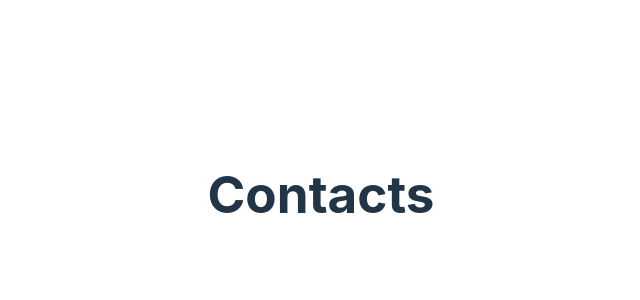
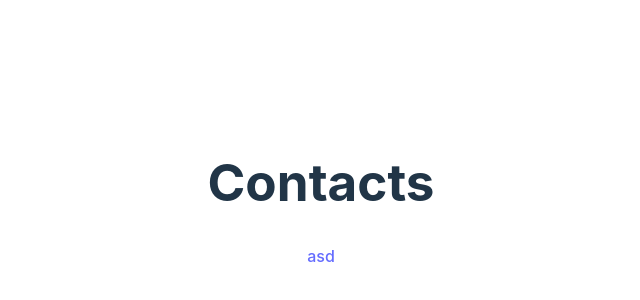
Before and after one commit to GreeningSiren/fire-ipc, a React (Vite) app: page /contacts in a window 1280 px wide. Shown: the part 206-506 px from the top of the page, without its empty margins (319-959 px from the left). Built offline with nearby package versions, Linux system fonts and the light colour scheme.

Commit message:
Added text to return a tag

```diff
--- a/src/pages/Contacts.jsx
+++ b/src/pages/Contacts.jsx
@@ -2,7 +2,7 @@ export default function Contacts() {
     return (
         <div>
             <h1>Contacts</h1>
-            <a href="/"></a>
+            <a href="/">asd</a>
         </div>
     )
 }
```
